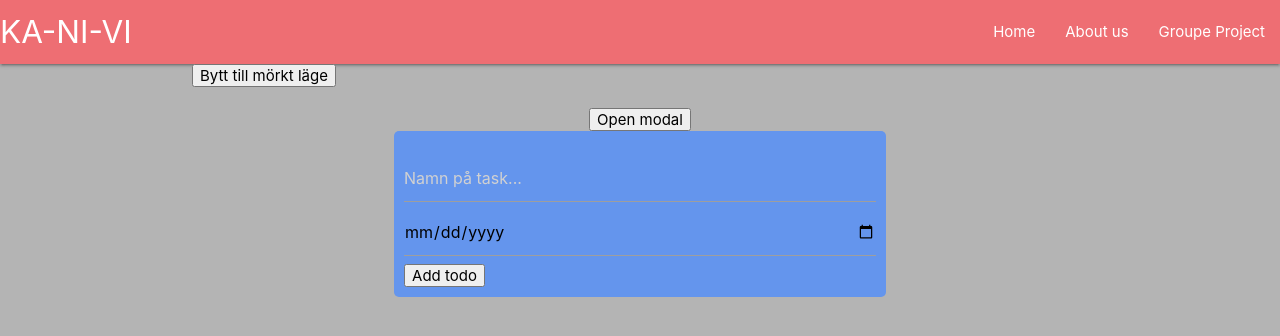
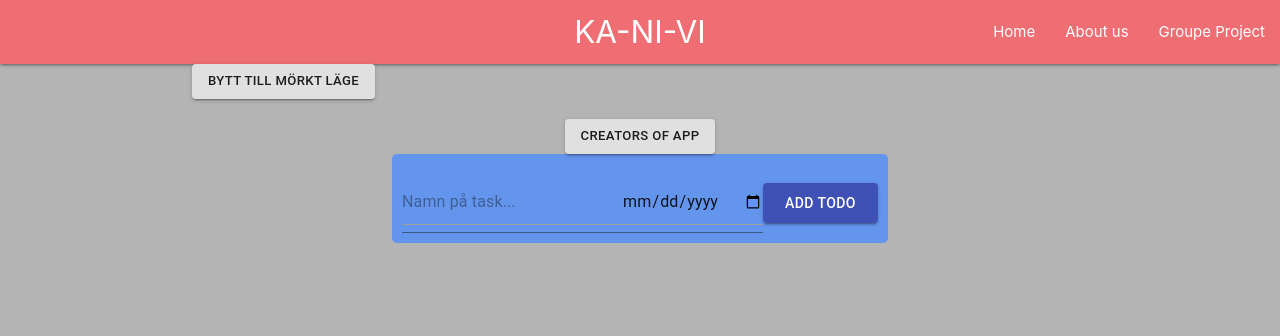
Before and after one commit to RustyNick/Grupp4, a React (Create React App) app in the folder my-app/: page / in a window 1280 px wide. Shown: the top 336 px of the page. Built offline with nearby package versions, Linux system fonts and the light colour scheme.

Commit message:
Removed comments of unused functions

```diff
--- a/my-app/src/App.tsx
+++ b/my-app/src/App.tsx
@@ -2,17 +2,12 @@ import React, { useContext } from 'react';
 import { ThemeContext } from './components/ThemeProvider';
 import './style.css'
 import ErrorBoundary from './components/errorBoundary';
-import { AddTodoForm } from './components/AddTodoForm';
-import Header from './components/Head';
-import { TodoList } from './components/TodoList';
-import Modal from './components/Modal';
-import ModalView from './components/ModalView';
-import ViewPage from './components/ViewPage';
 import { BrowserRouter, Route, Switch, Redirect } from "react-router-dom";
 import ToDoPage from "./components/ToDoPage";
 import Group4 from "./components/Group4";
 import AboutPage from "./components/AboutPage";
 import { Navbar } from './components/Navbar';
+import { Button } from '@material-ui/core'
 
 const App: React.FC = () => {
   const { theme, toggleTheme } = useContext(ThemeContext);
@@ -23,10 +18,12 @@ const App: React.FC = () => {
 
       <BrowserRouter>
         <Navbar />
-        <div className="container">
-          <button onClick={toggleTheme}>
-            Bytt till {theme === "ljust" ? "mörkt" : "ljust"} läge
-          </button>
+        <div>
+          <div className="container">
+            <Button variant="contained" color="default" onClick={toggleTheme}>
+              Bytt till {theme === "ljust" ? "mörkt" : "ljust"} läge
+            </Button>
+          </div>
           <Switch>
             <Route component={ToDoPage} path="/" exact />
             <Route component={Group4} path="/Group4" />
--- a/my-app/src/TodoListItem.css
+++ b/my-app/src/TodoListItem.css
@@ -3,6 +3,10 @@
     display:flex;
     flex-direction: row;
 } */
+
+label{
+    color:#525252;
+}
 .cardHead{
     display:flex;
     flex-direction: row;
@@ -11,7 +15,7 @@
 }
 .listStyle{
     list-style-type: none;
-    background-color:midnightblue;
+    background-color:#8abfc2;
     padding:10px;
     margin-bottom:10px;
     border-radius: 5px;
--- a/my-app/src/components/AddTodoForm.tsx
+++ b/my-app/src/components/AddTodoForm.tsx
@@ -1,6 +1,6 @@
 import { ChangeEvent, FormEvent } from "react"
 import { useState } from "react"
-import { initialTodos } from "./ViewPage";
+import { Button, Input } from '@material-ui/core'
 
 interface addTodoFromProps {
     addTodo: AddTodo;
@@ -34,10 +34,10 @@ export const AddTodoForm: React.FC<addTodoFromProps> = ({ addTodo, }) => {
         <div>
 
             <form>
-                <input type="text" name="task" value={newTodo} onChange={handleChange} placeholder="Namn på task..." />
-                <input type="date" name="deadline" value={deadline} onChange={handleChange} placeholder="timer..." />
-                <button type="submit" onClick={handleSubmit}>
-                    Add todo</button>
+                <Input type="text" name="task" value={newTodo} onChange={handleChange} placeholder="Namn på task..." />
+                <Input type="date" name="deadline" value={deadline} onChange={handleChange} placeholder="timer..." />
+                <Button size="large" variant="contained" color="primary" type="submit" onClick={handleSubmit}>
+                    Add todo</Button>
 
             </form>
         </div>
--- a/my-app/src/components/Navbar.tsx
+++ b/my-app/src/components/Navbar.tsx
@@ -1,10 +1,12 @@
-import React from "react";
-import { NavLink } from 'react-router-dom'
+import React, { useContext } from "react";
+import { NavLink } from 'react-router-dom';
 
 export const Navbar: React.FunctionComponent = () => (
     <nav>
         <div className="nav-wrapper">
-            <a href="/" className="brand-logo">KA-NI-VI</a>
+            <div className="centered">
+                <a href="/" className="brand-logo">KA-NI-VI</a>
+            </div>
             <ul className="right hide-on-med-and-down">
                 <li><NavLink to="./ToDoPage">Home</NavLink></li>
                 <li><NavLink to="./AboutPage">About us</NavLink></li>
--- a/my-app/src/components/ToDoPage.tsx
+++ b/my-app/src/components/ToDoPage.tsx
@@ -2,12 +2,11 @@ import React, { useState } from 'react';
 import '../style.css'
 /* import ErrorBoundary from './ErrorBoundary'; */
 import { useHistory } from 'react-router-dom'
-import { AddTodoForm } from './AddTodoForm';
 import Header from './Head';
-import { TodoList } from './TodoList';
 import Modal from './Modal';
 import ModalView from './ModalView';
 import ViewPage from './ViewPage';
+import { Button } from '@material-ui/core';
 
 const ToDoPage: React.FC = () => {
   const history = useHistory()
@@ -54,7 +53,7 @@ const ToDoPage: React.FC = () => {
         display: 'flex',
         justifyContent: 'center',
       }}>
-        <button onClick={() => setIsModalOpen(true)}>Open modal</button>
+        <Button variant="contained" color="default" onClick={() => setIsModalOpen(true)}>Creators of App</Button>
       </div>
 
       <ViewPage />
--- a/my-app/src/components/TodoListItem.tsx
+++ b/my-app/src/components/TodoListItem.tsx
@@ -1,3 +1,6 @@
+import { Button } from '@material-ui/core'
+import HighlightOff from '@material-ui/icons/HighlightOff';
+import DeleteIcon from '@material-ui/icons/Delete';
 import React from 'react'
 import "../TodoListItem.css"
 import { AddTaskForm } from './AddTaskForm'
@@ -35,22 +38,14 @@ export const TodoListItem: React.FC<TodoListItemProps> = ({ todo, toggleTodo, re
                         }
                     />
                     {todo.deadline} {/* Deadline renders here */}
-                    <button
-                        type="button"
+                    <Button
                         onClick={() => {
                             removeProject(todo.id)
                         }}
-                    > X
-                    </button>
+                    > <HighlightOff />
+                    </Button>
                 </div>
                 <div>
-                    {/* Add task button */}
-                    {/* <input type="text" placeholder="todos..."></input>
-                    <button type="button" onClick={() => {
-                        console.log("clicked add button")
-                    }}>Add</button> */}
-
-
                     <React.Fragment>
                         <AddTaskForm addTask={addTask} todoId={todo.id} />
                     </React.Fragment>
@@ -72,11 +67,11 @@ export const TodoListItem: React.FC<TodoListItemProps> = ({ todo, toggleTodo, re
 
                                 {task.textName}
 
-                                <button
+                                <Button
                                     type="button"
                                     onClick={() => {
                                         removeTask(task.id)
-                                    }} >X</button>
+                                    }} ><DeleteIcon /></Button>
                             </div>
 
 
--- a/my-app/src/style.css
+++ b/my-app/src/style.css
@@ -24,6 +24,7 @@ body{
     display:flex;
     justify-content: center;
 }
+
 .listBoard{
     padding:10px;
     background-color: cornflowerblue;
```
Also changed, not shown: my-app/src/components/AddSmallTask.tsx (deleted, +0 -37 lines), 1 other file (tests, documents, lock files or other folders).
